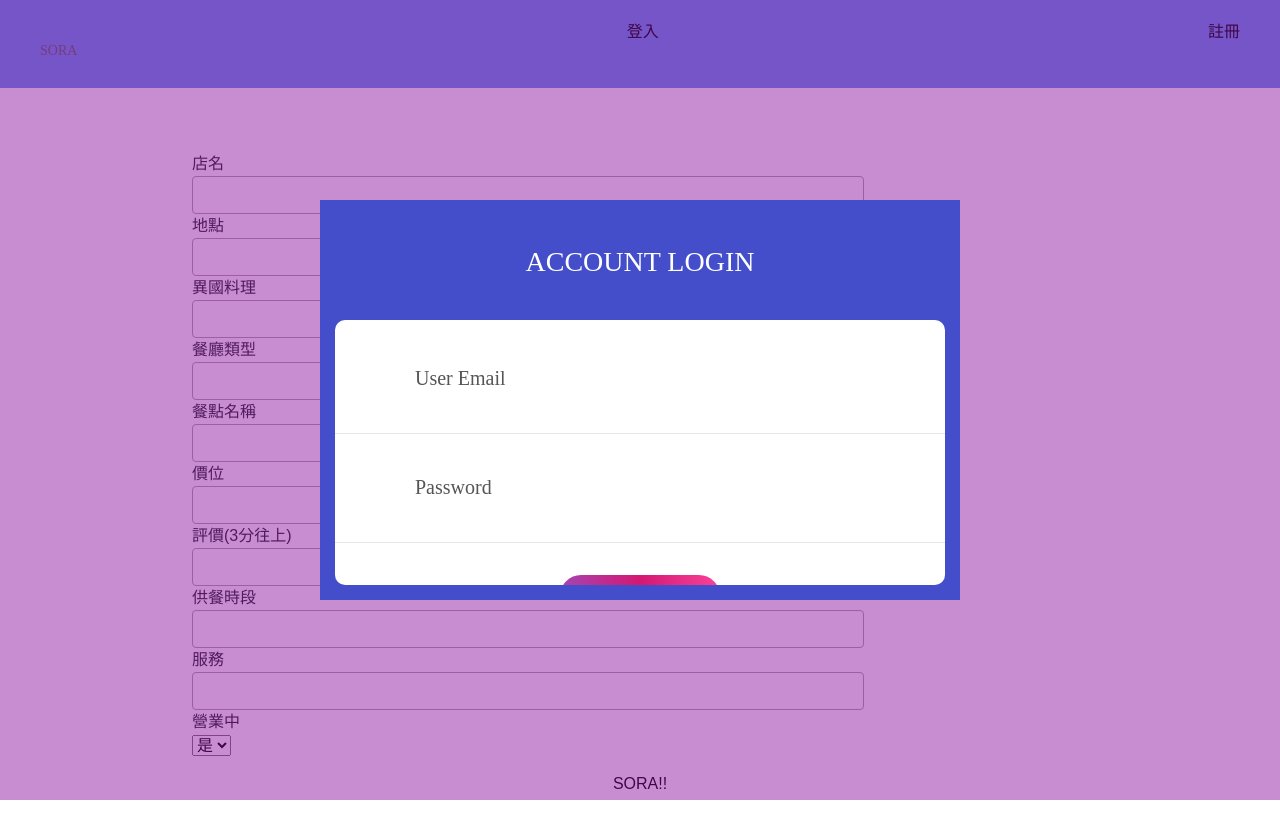
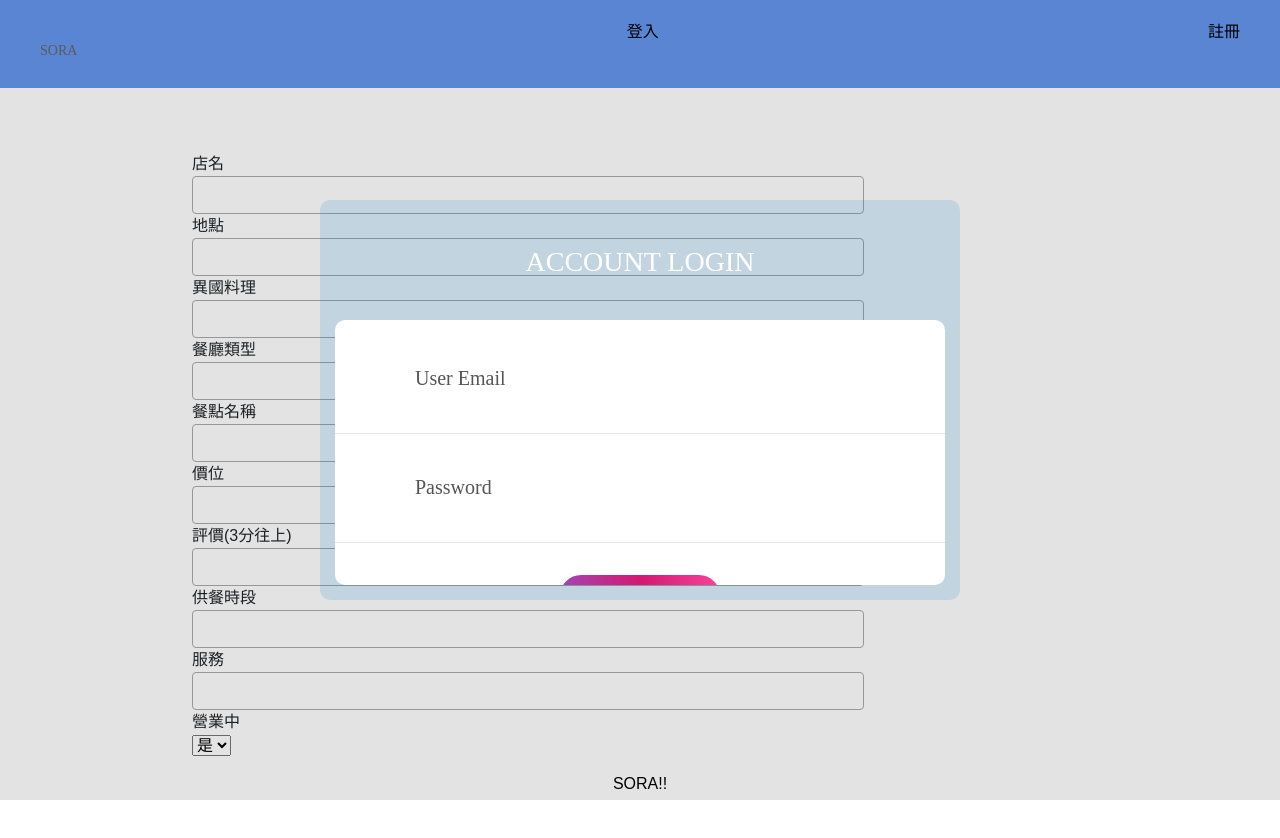
Before and after one commit to ch1p98/UMAI, a website: page public/search.html in a window 1280 px wide. Both pictures are taken after a click on the button "登入". Drawn offline with nearby package versions, Linux system fonts and the light colour scheme; a web font is replaced by a local one.

Commit message:
adjust css color settings

```diff
--- a/public/css/main.css
+++ b/public/css/main.css
@@ -217,7 +217,8 @@ iframe {
     padding: 15px;
     background-repeat: no-repeat;
     background-position: center;
-    background-color: #0988f2;
+    background-color: #0989f225;
+    border-radius: 10px;
     background-size: cover;
     z-index: 1;
     top: 25vh;
@@ -233,7 +234,7 @@ iframe {
     height: 100%;
     top: 0;
     left: 0;
-    background-color: #880c9b77;
+    background-color: #0000001c;
 }
 
 .wrap-login100 {
```
